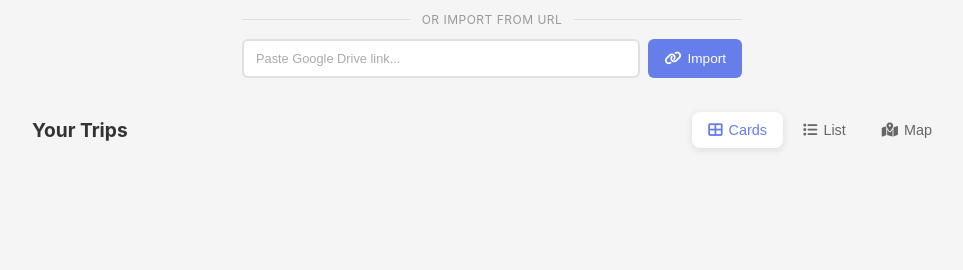
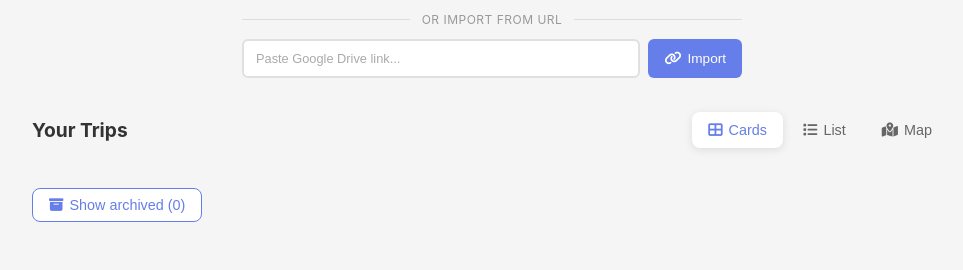
Before and after one commit to aabtzu/libertas-travel, a Flask app: page /trips in a window 1280 px wide. Shown: the part 587-857 px from the top of the page, without its empty margins (148-1111 px from the left). Before the commit the page ends 737 px from the top, so only its background shows below. Run offline with Flask 3, Linux system fonts and the light colour scheme; the visitor is signed in with stand-in values (Sample User, id 1); data that the repository does not hold is empty; some libraries are stand-ins or nearby versions.

Commit message:
Fix archive on list view + always-render archived section
Two issues reported during local testing:

1. Archive button (and other action buttons: share, public, edit,
   delete) didn't work in list view. Root cause: initListView clones
   cards via cloneNode(true), which copies DOM but not event
   listeners that were attached with addEventListener. Fix: switch
   trip-card action handlers to document-level event delegation, so
   clones inherit the behavior automatically.

2. Archiving a trip didn't actually move it out of the main grid
   when there were no other archived trips on page load. Root cause:
   the archived section was only rendered if archived_cards_list
   was non-empty, so JS had nowhere to move the card. Fix: always
   render the section + toggle button, both hidden when count is 0.
   JS shows them when the count flips to 1.

Also bumped trips.css/upload.js/trips.js cache-busters and updated
the test that asserted the section was absent in the empty case.

Co-Authored-By: Claude Opus 4.7 (1M context) <noreply@anthropic.com>

```diff
--- a/agents/itinerary/templates.py
+++ b/agents/itinerary/templates.py
@@ -532,11 +532,13 @@ def generate_trips_page(trips: list[dict], public_trips: list[dict] = None) -> s
         </div>
 """
 
-    # Render archived section only if any archived trips exist
-    archived_section = ""
-    if archived_cards_list:
-        archived_section = f"""
-        <div class="archived-trips-section" id="archived-section" hidden>
+    # Always render the archived section + toggle, even when empty. JS needs
+    # somewhere to move cards into when the user clicks archive on a trip,
+    # and the toggle button needs to be present so it can show after the
+    # first archive happens. Both stay hidden until there's archived content.
+    archived_section_hidden_attr = "" if archived_cards_list else "hidden"
+    archived_section = f"""
+        <div class="archived-trips-section" id="archived-section" {archived_section_hidden_attr}>
             <div class="trips-header-row">
                 <h2><i class="fas fa-box-archive"></i> Archived Trips</h2>
             </div>
@@ -546,14 +548,15 @@ def generate_trips_page(trips: list[dict], public_trips: list[dict] = None) -> s
         </div>
 """
 
-    archived_toggle = ""
-    if archived_cards_list:
-        archived_toggle = (
-            '<button id="show-archived-btn" class="archived-toggle-btn" '
-            'onclick="toggleArchivedSection()">'
-            f'<i class="fas fa-box-archive"></i> Show archived ({len(archived_cards_list)})'
-            "</button>"
-        )
+    archived_toggle_hidden_attr = "" if archived_cards_list else 'hidden=""'
+    archived_count = len(archived_cards_list)
+    archived_toggle = (
+        f'<button id="show-archived-btn" class="archived-toggle-btn" '
+        f'onclick="toggleArchivedSection()" {archived_toggle_hidden_attr}>'
+        f'<i class="fas fa-box-archive"></i> '
+        f'<span class="archived-toggle-label">Show archived ({archived_count})</span>'
+        "</button>"
+    )
 
     template = get_template("trips.html")
     return template.format(
--- a/agents/itinerary/templates/trips.html
+++ b/agents/itinerary/templates/trips.html
@@ -134,7 +134,7 @@
 
     <script src="https://unpkg.com/leaflet@1.9.4/dist/leaflet.js"></script>
     <script src="/static/js/main.js?v=5"></script>
-    <script src="/static/js/upload.js?v=5"></script>
-    <script src="/static/js/trips.js?v=3"></script>
+    <script src="/static/js/upload.js?v=6"></script>
+    <script src="/static/js/trips.js?v=4"></script>
 </body>
 </html>
--- a/static/js/trips.js
+++ b/static/js/trips.js
@@ -78,6 +78,10 @@ function initListView() {
         const clone = card.cloneNode(true);
         container.appendChild(clone);
     });
+
+    // cloneNode copies the DOM but NOT event listeners. Action handlers
+    // are wired via document-level event delegation in upload.js, so clones
+    // pick them up automatically.
 }
 
 /**
--- a/static/js/upload.js
+++ b/static/js/upload.js
@@ -262,41 +262,47 @@ function promptForTripName(suggestedName, link) {
 }
 
 /**
- * Initialize trip card actions (edit, delete, copy)
+ * Initialize trip card actions (edit, delete, copy).
+ *
+ * Uses document-level event delegation so cards added later (e.g. clones in
+ * list view) get the same behavior without re-binding. Each handler stops
+ * propagation so the click doesn't navigate the parent <a> wrapper.
  */
 function initTripActions() {
-    // Edit buttons
-    document.querySelectorAll('.edit-btn').forEach(btn => {
-        btn.addEventListener('click', (e) => {
+    document.addEventListener('click', (e) => {
+        // Edit
+        const editBtn = e.target.closest('.edit-btn');
+        if (editBtn) {
             e.preventDefault();
             e.stopPropagation();
-            editTrip(btn);
-        });
-    });
+            editTrip(editBtn);
+            return;
+        }
 
-    // Delete buttons
-    document.querySelectorAll('.delete-btn').forEach(btn => {
-        btn.addEventListener('click', (e) => {
+        // Delete
+        const deleteBtn = e.target.closest('.delete-btn');
+        if (deleteBtn) {
             e.preventDefault();
             e.stopPropagation();
-            const link = btn.dataset.link;
-            const wrapper = btn.closest('.trip-card-wrapper');
+            const link = deleteBtn.dataset.link;
+            const wrapper = deleteBtn.closest('.trip-card-wrapper');
             const title = wrapper.querySelector('.trip-card-title')?.textContent || 'this trip';
-
-            LibertasModal.confirm(`Are you sure you want to delete "${title}"?\n\nThis action cannot be undone.`, { danger: true }).then(function(confirmed) {
+            LibertasModal.confirm(
+                `Are you sure you want to delete "${title}"?\n\nThis action cannot be undone.`,
+                { danger: true }
+            ).then(function(confirmed) {
                 if (confirmed) deleteTrip(link, wrapper);
             });
-        });
-    });
+            return;
+        }
 
-    // Copy buttons
-    document.querySelectorAll('.copy-btn').forEach(btn => {
-        btn.addEventListener('click', (e) => {
+        // Copy
+        const copyBtn = e.target.closest('.copy-btn');
+        if (copyBtn) {
             e.preventDefault();
             e.stopPropagation();
-            const link = btn.dataset.link;
-            copyTrip(link);
-        });
+            copyTrip(copyBtn.dataset.link);
+        }
     });
 }
 
@@ -804,6 +810,27 @@ function toggleArchived(btn) {
                 activeGrid.appendChild(wrapper);
             }
 
+            // Update the "Show archived (N)" toggle button — show it once
+            // there's at least one archived trip, hide when count drops to 0.
+            const toggleBtn = document.getElementById('show-archived-btn');
+            const archivedCount = archivedGrid ? archivedGrid.querySelectorAll('.trip-card-wrapper').length : 0;
+            if (toggleBtn) {
+                if (archivedCount > 0) {
+                    toggleBtn.removeAttribute('hidden');
+                } else {
+                    toggleBtn.setAttribute('hidden', '');
+                    // Section also hides when nothing's archived
+                    if (archivedSection) archivedSection.setAttribute('hidden', '');
+                }
+                const label = toggleBtn.querySelector('.archived-toggle-label');
+                if (label) {
+                    const isExpanded = archivedSection && !archivedSection.hasAttribute('hidden');
+                    label.textContent = isExpanded
+                        ? 'Hide archived'
+                        : `Show archived (${archivedCount})`;
+                }
+            }
+
             showStatus('success', data.message);
         } else {
             showStatus('error', data.error || 'Failed to update archive state');
@@ -820,50 +847,49 @@ function toggleArchivedSection() {
     const btn = document.getElementById('show-archived-btn');
     if (!section || !btn) return;
 
+    const label = btn.querySelector('.archived-toggle-label');
     const isHidden = section.hasAttribute('hidden');
     if (isHidden) {
         section.removeAttribute('hidden');
-        btn.innerHTML = '<i class="fas fa-box-archive"></i> Hide archived';
+        if (label) label.textContent = 'Hide archived';
     } else {
         section.setAttribute('hidden', '');
-        // Restore count in label
         const count = section.querySelectorAll('.trip-card-wrapper').length;
-        btn.innerHTML = `<i class="fas fa-box-archive"></i> Show archived (${count})`;
+        if (label) label.textContent = `Show archived (${count})`;
     }
 }
 window.toggleArchivedSection = toggleArchivedSection;
 
 /**
- * Initialize share and public toggle actions
+ * Initialize share, public-toggle, and archive-toggle actions.
+ *
+ * Document-level delegation — works for cards rendered server-side AND for
+ * clones that the list view inserts later.
  */
 function initShareActions() {
-    // Share buttons
-    document.querySelectorAll('.share-btn').forEach(btn => {
-        btn.addEventListener('click', (e) => {
+    document.addEventListener('click', (e) => {
+        const shareBtn = e.target.closest('.share-btn');
+        if (shareBtn) {
             e.preventDefault();
             e.stopPropagation();
-            const link = btn.dataset.link;
-            const title = btn.dataset.title;
-            openShareModal(link, title);
-        });
-    });
+            openShareModal(shareBtn.dataset.link, shareBtn.dataset.title);
+            return;
+        }
 
-    // Public toggle buttons
-    document.querySelectorAll('.public-btn').forEach(btn => {
-        btn.addEventListener('click', (e) => {
+        const publicBtn = e.target.closest('.public-btn');
+        if (publicBtn) {
             e.preventDefault();
             e.stopPropagation();
-            togglePublic(btn);
-        });
-    });
+            togglePublic(publicBtn);
+            return;
+        }
 
-    // Archive toggle buttons
-    document.querySelectorAll('.archive-btn').forEach(btn => {
-        btn.addEventListener('click', (e) => {
+        const archiveBtn = e.target.closest('.archive-btn');
+        if (archiveBtn) {
             e.preventDefault();
             e.stopPropagation();
-            toggleArchived(btn);
-        });
+            toggleArchived(archiveBtn);
+        }
     });
 
     // Close modal when clicking outside
```
Also changed, not shown: tests/test_archive_trips.py (+6 -3 lines).
